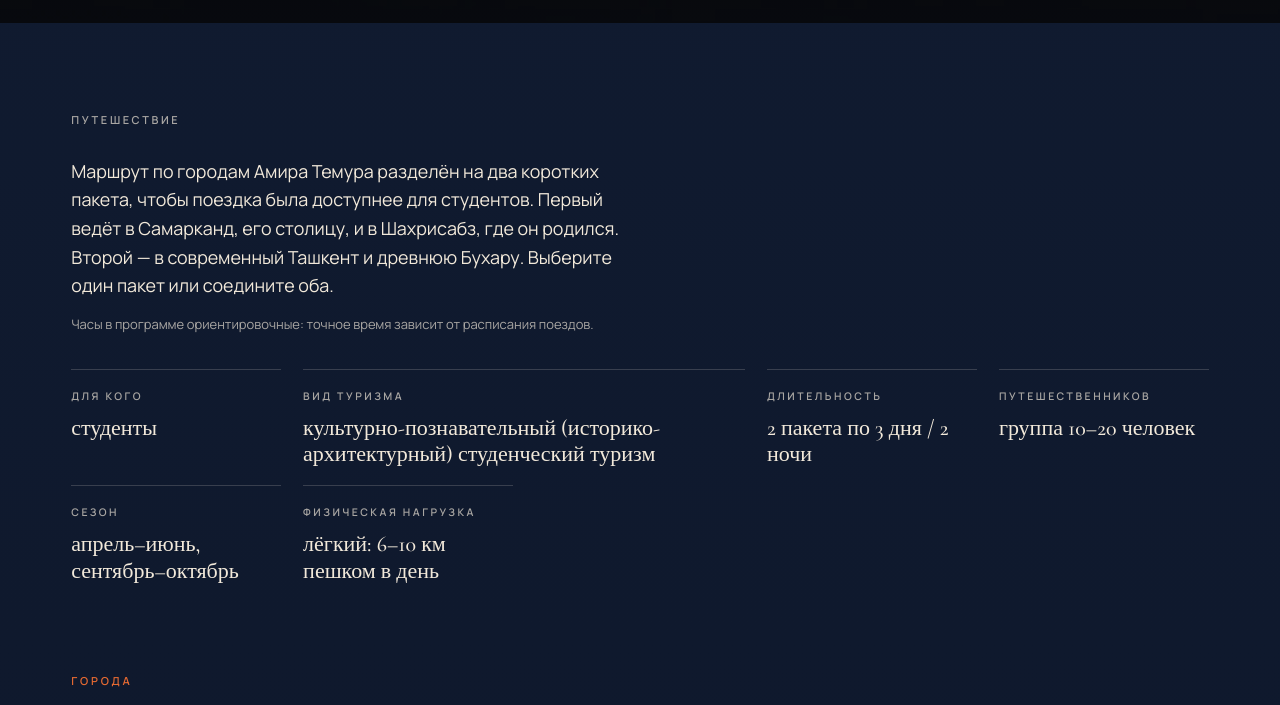
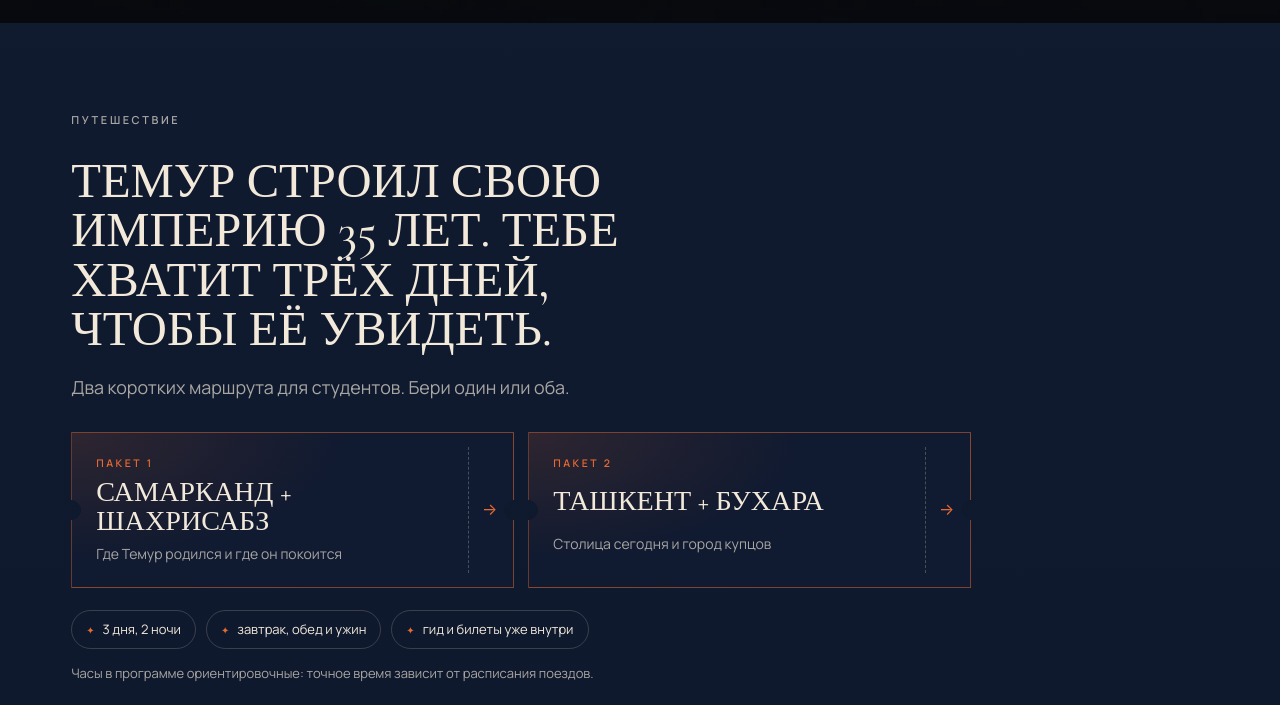
Before and after one commit to jokhacom/tstu-travel, a plain HTML site: page index.html in a window 1280 px wide. Shown: the part 777-1482 px from the top of the page. Drawn offline with nearby package versions, Linux system fonts and the light colour scheme.

Commit message:
Tour intro: playful hook, two package tickets and perks
Co-Authored-By: Claude Opus 5.5 <noreply@anthropic.com>
Claude-Session: https://claude.ai/code/session_01GFVYqXNPXZGxrqVvwhB4RC

```diff
--- a/assets/css/legacy.css
+++ b/assets/css/legacy.css
@@ -567,3 +567,25 @@ body.unlocked .uh-scroll { opacity: .6; }
 @media (prefers-reduced-motion: reduce) { .pd-pane { animation: none; } }
 .lightbox.lb-pd { background: #080A0F; }
 @media (max-width: 760px) { .pd-title, .pd > .jd-l { padding-right: 40px; } }
+
+/* ---------- playful intro: hook, two tickets, perks ---------- */
+.ji-hook { font-family: var(--serif); font-weight: 500; font-size: clamp(30px, 3.8vw, 56px); line-height: 1.02; text-transform: uppercase; max-width: 24ch; margin: 18px 0 0; }
+.ji-sub { font-size: clamp(17px, 1.4vw, 20px); color: var(--ivory-dim); margin: 18px 0 0; }
+.ji-tix { display: grid; grid-template-columns: repeat(2, minmax(0, 1fr)); gap: 14px; margin-top: 30px; max-width: 900px; }
+.ji-t { all: unset; box-sizing: border-box; cursor: pointer; position: relative; display: grid; gap: 6px; padding: 22px 56px 22px 24px; border: 1px solid rgba(230,106,50,.5);
+  background: radial-gradient(90% 120% at 0% 0%, rgba(230,106,50,.14), transparent 70%), rgba(17,28,50,.6);
+  -webkit-mask: radial-gradient(circle 10px at 0 50%, transparent 98%, #000) , radial-gradient(circle 10px at 100% 50%, transparent 98%, #000);
+  -webkit-mask-composite: source-in; mask-composite: intersect;
+  transition: transform .45s cubic-bezier(.2,.7,.2,1), border-color .4s; }
+.ji-t::after { content: ""; position: absolute; top: 14px; bottom: 14px; right: 44px; border-left: 1px dashed rgba(242,233,218,.25); }
+.ji-t:hover { transform: translateY(-3px) rotate(-.4deg); border-color: var(--orange); }
+.ji-t:focus-visible { outline: 2px solid var(--orange); outline-offset: 3px; }
+.ji-n { font-size: 10.5px; font-weight: 600; letter-spacing: .24em; text-transform: uppercase; color: var(--orange); }
+.ji-r { font-family: var(--serif); font-size: clamp(22px, 2.2vw, 30px); line-height: 1.05; text-transform: uppercase; }
+.ji-l { font-size: 14px; color: var(--ivory-dim); }
+.ji-go { position: absolute; right: 16px; top: 50%; transform: translateY(-50%); color: var(--orange); transition: transform .35s; }
+.ji-t:hover .ji-go { transform: translate(4px, -50%); }
+.ji-perks { list-style: none; display: flex; flex-wrap: wrap; gap: 10px; margin: 22px 0 0; padding: 0; }
+.ji-perks li { font-size: 13px; padding: 8px 14px; border: 1px solid var(--line); border-radius: 999px; color: var(--ivory); }
+.ji-perks li::before { content: "✦"; color: var(--orange); margin-right: 8px; font-size: 10px; }
+@media (max-width: 760px) { .ji-tix { grid-template-columns: 1fr; } }
--- a/assets/js/legacy.js
+++ b/assets/js/legacy.js
@@ -196,7 +196,7 @@
   }
 
   function renderJourney() {
-    var J = S.journey, L = J.labels;
+    var J = S.journey, L = J.labels, I = TOUR.intro;
 
     /* the four cities, each opening onto its first day in its package */
     var seen = {}, cities = [];
@@ -228,7 +228,15 @@
 
     return '<div class="jt" id="program">' +
       '<div class="rv"><p class="kicker"><span class="kl">' + esc(t(J.kicker)) + '</span></p>' +
-      '<p class="jt-desc tr">' + (TOUR.description ? words(t(TOUR.description)) : tbd()) + '</p>' +
+      (I ? '<h3 class="ji-hook tr">' + words(t(I.hook)) + '</h3><p class="ji-sub">' + esc(t(I.sub)) + '</p>' +
+        '<div class="ji-tix">' + (I.tickets || []).map(function (k, i) {
+          var P = PKGS[k.pkg]; if (!P) return '';
+          return '<button type="button" class="ji-t ir" data-tilt data-pkg-go="' + k.pkg + '" style="--d:' + (i * 0.12 + 0.1) + 's">' +
+            '<span class="ji-n">' + esc(t(L.pkgShort)) + ' ' + (k.pkg + 1) + '</span><span class="ji-r">' + esc(t(P.tab)) + '</span>' +
+            '<span class="ji-l">' + esc(t(k.line)) + '</span><span class="ji-go" aria-hidden="true">→</span></button>';
+        }).join('') + '</div>' +
+        '<ul class="ji-perks">' + (I.perks || []).map(function (x) { return '<li>' + esc(t(x)) + '</li>'; }).join('') + '</ul>'
+      : '<p class="jt-desc tr">' + (TOUR.description ? words(t(TOUR.description)) : tbd()) + '</p>') +
       (TOUR.note ? '<p class="jt-note">' + esc(t(TOUR.note)) + '</p>' : '') + '</div>' +
       '<dl class="jt-facts rv">' + fact(L.audience, TOUR.audience) + fact(L.tourismType, TOUR.tourismType, 'jf-wide') + fact(L.duration, TOUR.duration) +
       fact(L.travelers, TOUR.travelers) + fact(L.season, TOUR.season) + fact(L.level, TOUR.level) + '</dl>' +
@@ -701,6 +709,7 @@
     var ph = e.target.closest('[data-photo]'); if (ph) { openPhoto(ph); return; }
     var cc = e.target.closest('[data-city-day]'); if (cc) { openCity(cc); return; }
     var pb = e.target.closest('[data-pkg]'); if (pb) { setPkg(+pb.getAttribute('data-pkg')); return; }
+    var pg = e.target.closest('[data-pkg-go]'); if (pg) { setPkg(+pg.getAttribute('data-pkg-go')); jump('packages'); return; }
     var db = e.target.closest('[data-details]'); if (db) { var dd = db.getAttribute('data-details-day'); openDetails(db.getAttribute('data-details'), dd == null ? null : +dd); return; }
     var pt = e.target.closest('[data-pdt]'); if (pt) { detailsTab(pt.getAttribute('data-pdt')); return; }
     var el = e.target.closest('[data-lang],[data-jump],[data-film],[data-act],#menuBtn,#creditsBtn,[data-close],.wordmark');
--- a/content/tour.js
+++ b/content/tour.js
@@ -16,6 +16,20 @@ window.LEGACY.tour = {
     ru: 'Часы в программе ориентировочные: точное время зависит от расписания поездов.',
     uz: 'Dasturdagi vaqtlar taxminiy: aniq vaqt poyezdlar jadvaliga bog‘liq.',
     en: 'Times are approximate and depend on the train timetable.'
+  },
+  // the playful intro above the facts: a hook, a short line, two "tickets" (one per package) and three perks
+  intro: {
+    hook: { ru: 'Темур строил свою империю 35 лет. Тебе хватит трёх дней, чтобы её увидеть.', uz: 'Temur saltanatini 35 yil qurgan. Uni ko‘rish uchun senga uch kun yetadi.', en: 'Temur spent 35 years building his empire. You need three days to see it.' },
+    sub: { ru: 'Два коротких маршрута для студентов. Бери один или оба.', uz: 'Talabalar uchun ikkita qisqa yo‘nalish. Birini yoki ikkalasini tanla.', en: 'Two short student routes. Take one, or take both.' },
+    tickets: [
+      { pkg: 0, line: { ru: 'Где Темур родился и где он покоится', uz: 'Temur tug‘ilgan va mangu qo‘nim topgan joy', en: 'Where Temur was born, and where he rests' } },
+      { pkg: 1, line: { ru: 'Столица сегодня и город купцов', uz: 'Bugungi poytaxt va savdogarlar shahri', en: 'Today’s capital and the city of merchants' } }
+    ],
+    perks: [
+      { ru: '3 дня, 2 ночи', uz: '3 kun, 2 kecha', en: '3 days, 2 nights' },
+      { ru: 'завтрак, обед и ужин', uz: 'nonushta, tushlik va kechki ovqat', en: 'breakfast, lunch and dinner' },
+      { ru: 'гид и билеты уже внутри', uz: 'gid va chiptalar ichida', en: 'guide and tickets included' }
+    ]
   },
   description: {
     ru: 'Маршрут по городам Амира Темура разделён на два коротких пакета, чтобы поездка была доступнее для студентов. Первый ведёт в Самарканд, его столицу, и в Шахрисабз, где он родился. Второй — в современный Ташкент и древнюю Бухару. Выберите один пакет или соедините оба.',
--- a/sw.js
+++ b/sw.js
@@ -1,6 +1,6 @@
 /* Offline support: pages, scripts and text are network-first (always fresh when online),
    photos are cache-first once seen. Bump VERSION to drop old caches. */
-var VERSION = 'lot-v8';
+var VERSION = 'lot-v9';
 var SHELL = ['./', 'assets/css/legacy.css', 'assets/js/legacy.js',
   'content/site.js', 'content/tour.js', 'content/photos.js', 'img/film-poster.webp', 'img/film-end.webp'];
 self.addEventListener('install', function (e) {
```
